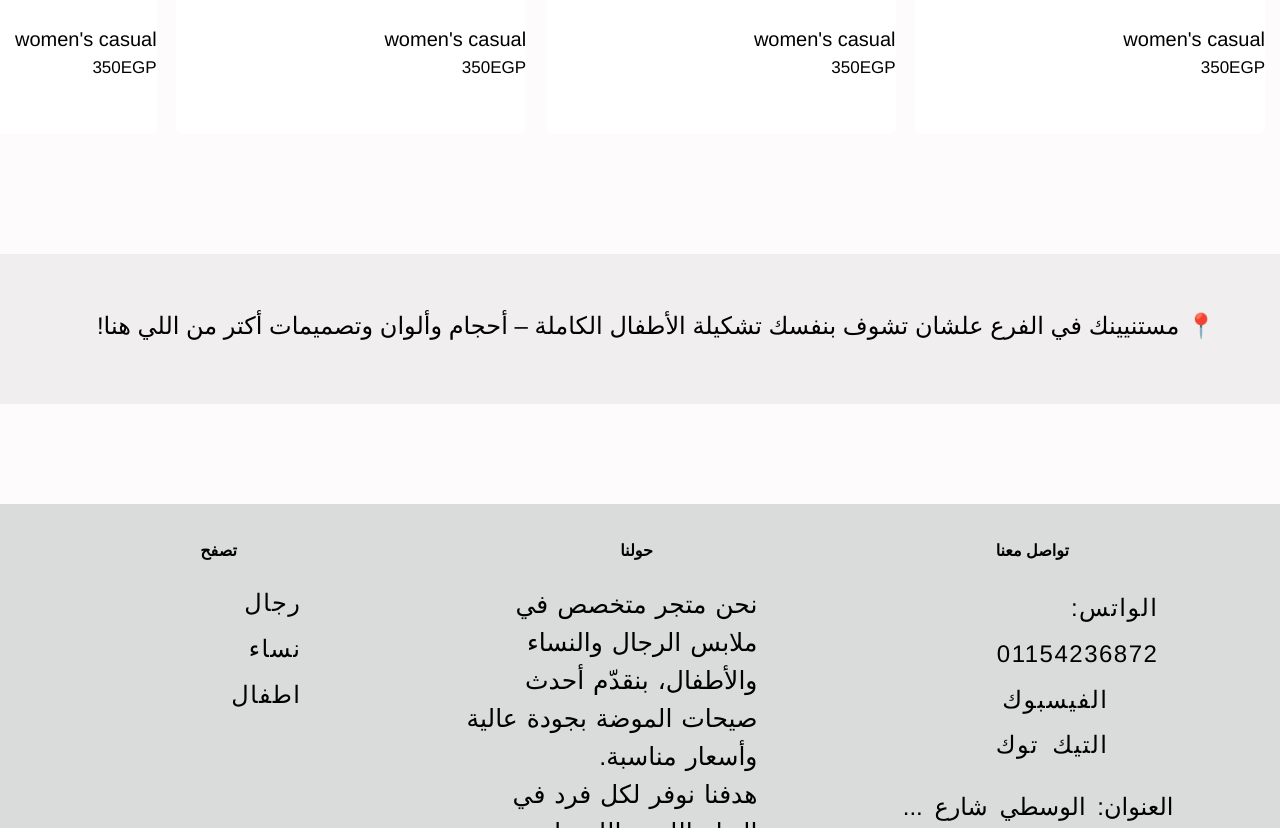
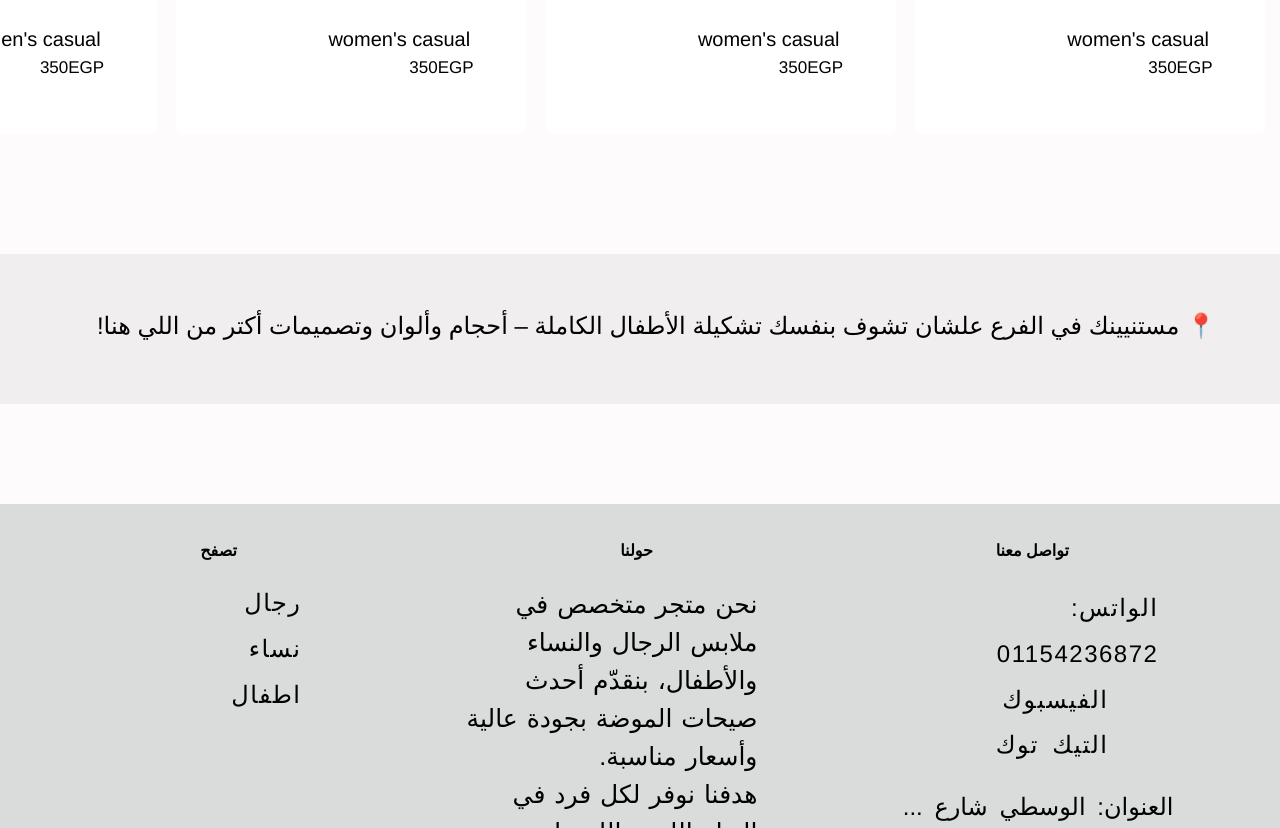
Before and after one commit to Mohamed-Gamal456/Akher--ELAnqoud, a plain HTML site: page product-child.html in a window 1280 px wide. Shown: the part 3156-3984 px from the top of the page. Drawn offline with Linux system fonts and the light colour scheme.

Commit message:
Update product-child.css

```diff
--- a/product-child.css
+++ b/product-child.css
@@ -141,13 +141,17 @@ h3{
 }
 .product-name{
     margin-top: 40px;
-    margin-left: 30px;
+    margin-right: 16%;
     font-size: 20px;
+    direction: rtl;
+    text-align: right;
 }
 .product-price{
-    margin-left: 30px;
+    margin-right: 15%;
     margin-top: 7px;
     font-size: 17px;
+    direction: rtl;
+    text-align: right;
 }
 /* خط تحرك الصور */
 .container::-webkit-scrollbar {
```
